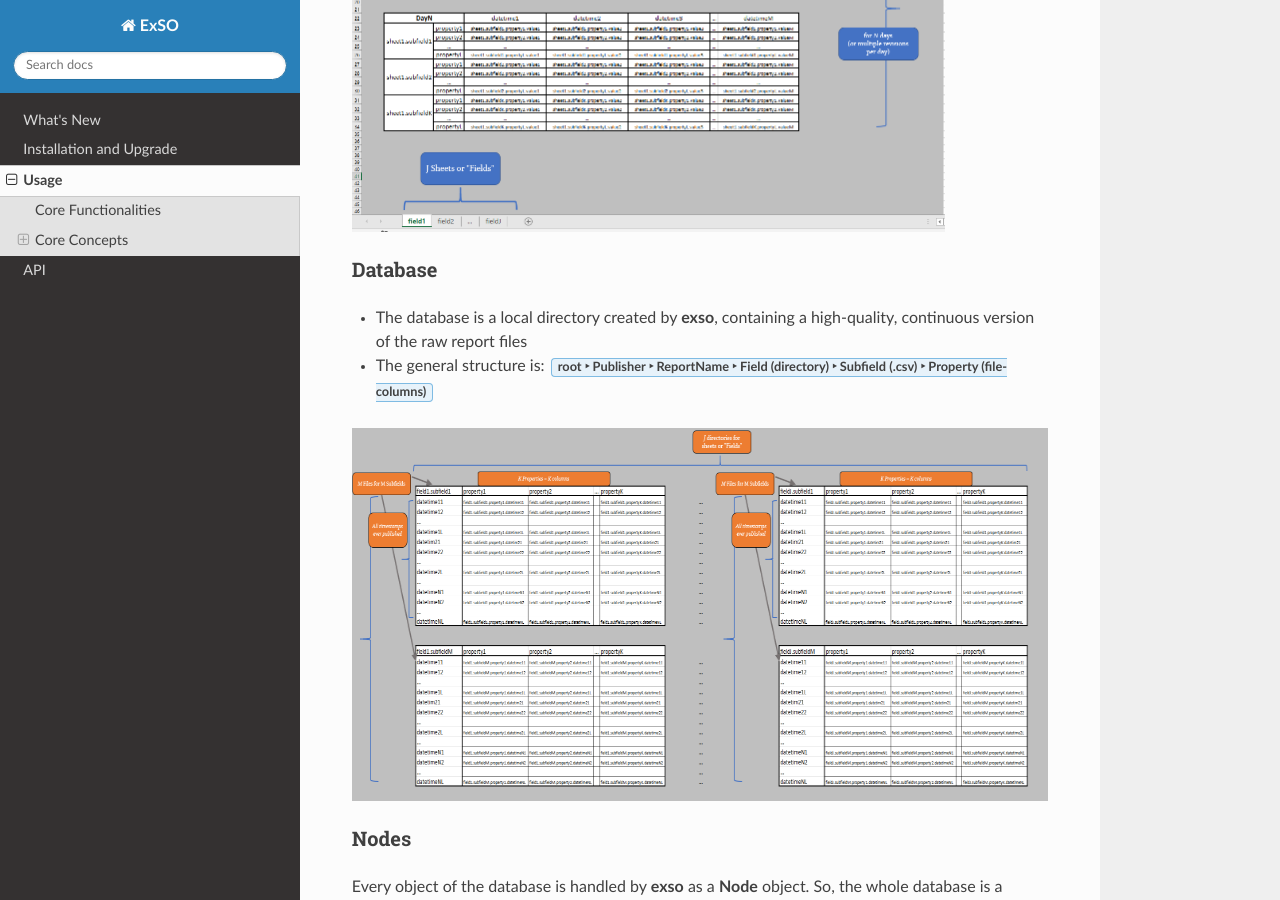
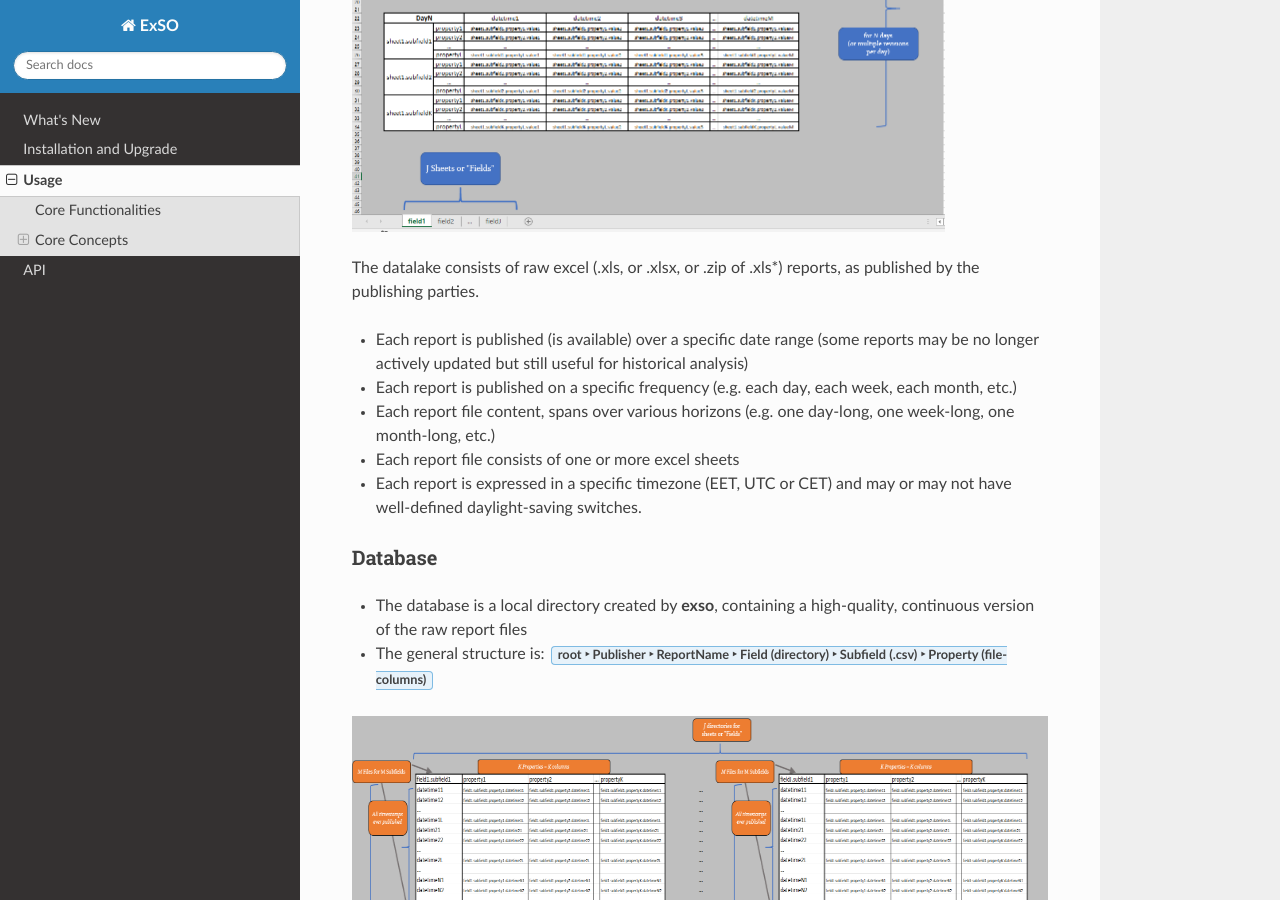
Before and after one commit to ThanosGkou/exso, a Sphinx documentation site: the page built from docs/source/usage.rst, in a window 1280 px wide and 900 px high, scrolled down 1919 px. Built offline with Sphinx 7.4.7 and the Read the Docs theme 3.1.0, drawn with Linux system fonts in a browser that asks for light colours.

Commit message:
docs related

```diff
--- a/docs/source/usage.rst
+++ b/docs/source/usage.rst
@@ -49,6 +49,16 @@ Datalake
 .. figure:: figs/datalake_report_table.png
    :scale: 50 %
    :class: with-border
+
+
+The datalake consists of raw excel (.xls, or .xlsx, or .zip of .xls*) reports, as published by the publishing parties.
+
+* Each report is published (is available) over a specific date range (some reports may be no longer actively updated but still useful for historical analysis)
+* Each report is published on a specific frequency (e.g. each day, each week, each month, etc.)
+* Each report file content, spans over various horizons (e.g. one day-long, one week-long, one month-long, etc.)
+* Each report file consists of one or more excel sheets
+* Each report is expressed in a specific timezone (EET, UTC or CET) and may or may not have well-defined daylight-saving switches.
+
 
 Database
 ---------
--- a/docs/source/whats_new.rst
+++ b/docs/source/whats_new.rst
@@ -89,7 +89,7 @@ DataBase Node Manipulation
         #new
         node(start_date, end_date, tz='EET', truncate_tz=True)
 
-* :ref:`Plotting <node_plot_api>` enhancements
+* :ref:`Plotting <node_plot_api>` enhancements:
 
     * Line or area chart, input argument simplification
 ::
```
Also changed, not shown: README.md (+45 -60 lines).
